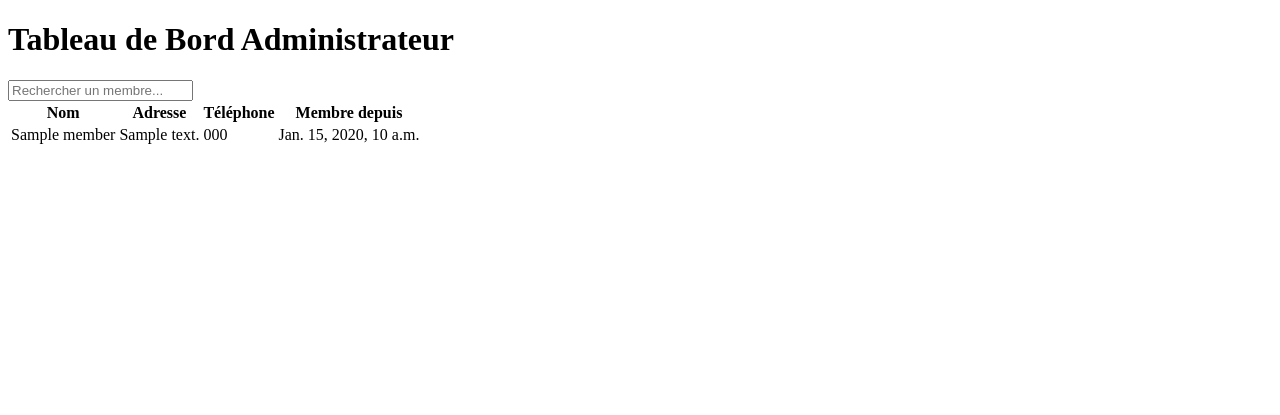
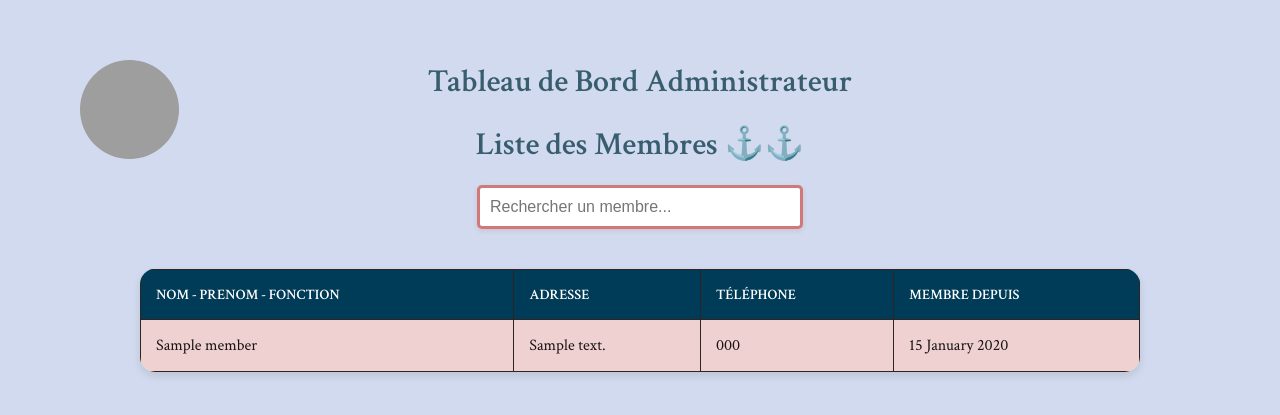
Before and after one commit to Xa-C24/Madcap2, a Django app: template templates/admin_dashboard.html in a window 1280 px wide. Shown: the top 415 px of the page. Run offline with Django 5.2, Linux system fonts and the light colour scheme; the template is opened without the code that fills it: most values are stand-ins (such as "Sample title", 1, 10 or a date in 2020); grey boxes are pictures that could not be loaded.

Commit message:
Création deuxieme style css pour admin dashboard

```diff
--- /dev/null
+++ b/static/css/style1.css
@@ -0,0 +1,100 @@
+/* === Tableau admin_dasboard === */
+
+/* === STYLE GLOBAL === */
+body {
+  font-family: 'Crimson Text', serif;
+  background-color: #d1daee; /* Fond gris clair pour la page */
+  margin: 0;
+  padding: 40px;
+  color: #cf7979; /* Texte gris foncé */
+}
+
+h1 {
+  text-align: center;
+  font-size: 2em;
+  color: #385d6e; /* Bleu foncé */
+  margin-bottom: 20px;
+}
+
+form {
+  display: flex;
+  justify-content: center; /* Centre le formulaire */
+  margin-bottom: 40px;
+}
+
+input[type="text"] {
+  width: 300px;
+  padding: 10px;
+  border: 1px solid #ddd;
+  border-radius: 5px;
+  font-size: 1em;
+}
+
+/* === STYLE DU TABLEAU === */
+#members-table {
+  max-width: 1000px; /* Largeur maximale */
+  margin: 0 auto; /* Centre le tableau */
+  border-radius: 15px; /* Coins arrondis */
+  overflow: hidden; /* Empêche les débordements */
+  box-shadow: 0 4px 8px rgba(0, 0, 0, 0.1); /* Ombre douce */
+}
+
+#members-table table {
+  width: 100%;
+  border-collapse: collapse; /* Supprime les espaces entre les bordures */
+  background-color: #f0d1d1; /* Fond blanc pour le tableau */
+}
+
+#members-table th,
+#members-table td {
+  border: 1px solid #2e2424; /* Bordure légère */
+  text-align: left; /* Alignement à gauche */
+  padding: 15px; /* Espacement interne */
+}
+
+#members-table th {
+  background-color: #003b57; /* Fond bleu foncé */
+  color: #fff; /* Texte blanc */
+  text-transform: uppercase; /* Texte en majuscules */
+  font-size: 0.9em;
+}
+
+#members-table tbody tr:nth-child(even) {
+  background-color: #be8686; /* Gris clair pour les lignes paires */
+}
+
+#members-table tbody tr:hover {
+  background-color: #e0e0e0; /* Surlignage au survol */
+  cursor: pointer;
+}
+
+#members-table td {
+  font-size: 1.0em;
+  color: #1a1414; /* Texte gris foncé */
+}
+
+/* === FOOTER === */
+footer {
+  text-align: center;
+  font-size: 0.9em;
+  color: #555;
+  margin-top: 20px;
+}
+
+/* <!-- Logo cliquable --> */
+
+a[href="{% url 'index' %}"] img {
+  transition: transform 0.1s ease, box-shadow 0.1s ease; /* Animation fluide */
+}
+
+a[href="{% url 'index' %}"] img:hover {
+  transform: scale(0.5); /* Agrandissement lors du survol */
+  box-shadow: 0 8px 10px rgba(209, 43, 43, 0.2); /* Ombre douce */
+  filter: brightness(5.5); /* Éclaircissement lors du survol */
+}
+
+/* <!-- Barre de recherche --> */
+input[type="text"] {
+  box-shadow: 0 2px 5px rgba(158, 14, 14, 0.1); /* Ajout d'une ombre */
+  border: 3px solid #cf7979; /* Bordure plus douce */
+}
--- a/templates/admin_dashboard.html
+++ b/templates/admin_dashboard.html
@@ -7,9 +7,18 @@
     <title>Tableau de Bord Admin</title>
     <script src="{% static 'js/search.js' %}"></script>
     <link rel="icon" href="{% static 'images/logo.png' %}" type="image/png">
+    <link rel="stylesheet" href="{% static 'css/style1.css' %}">
+    <link href="https://fonts.googleapis.com/css2?family=Crimson+Text:wght@400;600&display=swap" rel="stylesheet">
+
 </head>
 <body>
-    <h1>Tableau de Bord Administrateur</h1>
+        <!-- Logo cliquable -->
+        <a href="{% url 'index' %}" style="position: absolute; top: 60px; left: 80px;">
+          <img src="{% static 'images/logo.png' %}" alt="Logo" style="width: 99px; height: 99px; border-radius: 50%; transition: transform 0.3s ease, box-shadow 0.3s ease;" onmouseover="this.style.transform='scale(1.2)'; this.style.boxShadow='0 8px 16px rgba(0, 0, 0, 0.2)'" onmouseout="this.style.transform=''; this.style.boxShadow=''">
+        </a>
+
+    <h1>Tableau de Bord Administrateur </h1>
+    <h1> Liste des Membres <span>⚓⚓</span></h1>
     <form method="get" action="{% url 'admin_dashboard' %}">
       <input
           type="text"
@@ -18,31 +27,35 @@
           placeholder="Rechercher un membre..."
           value="{{ query }}"
           aria-label="Rechercher un membre">
+
   </form>
 
   <div id="members-table">
-      <table>
+    <table border="1">
       <thead>
         <tr>
-                <th>Nom</th>
+          <th>Nom - Prenom - Fonction</th>
           <th>Adresse</th>
           <th>Téléphone</th>
           <th>Membre depuis</th>
         </tr>
       </thead>
       <tbody>
+        <!-- Boucle Django pour afficher les membres -->
         {% for member in members %}
         <tr>
           <td>{{ member.name }}</td>
           <td>{{ member.address }}</td>
           <td>{{ member.phone }}</td>
-                <td>{{ member.date_entree }}</td>
+          <td>{{ member.date_entree|date:"d F Y" }}</td>
         </tr>
         {% endfor %}
+        <!-- Fin de la boucle -->
       </tbody>
     </table>
+  </div>
 
-    </div>
+
     <script src="https://code.jquery.com/jquery-3.6.0.min.js"></script>
     <!-- Importation de la bibliothèque jQuery -->
 <script>
```
Also changed, not shown: static/css/style.css (+108 -47 lines), README.md. Lines whose indentation alone changed are shown as unchanged.
